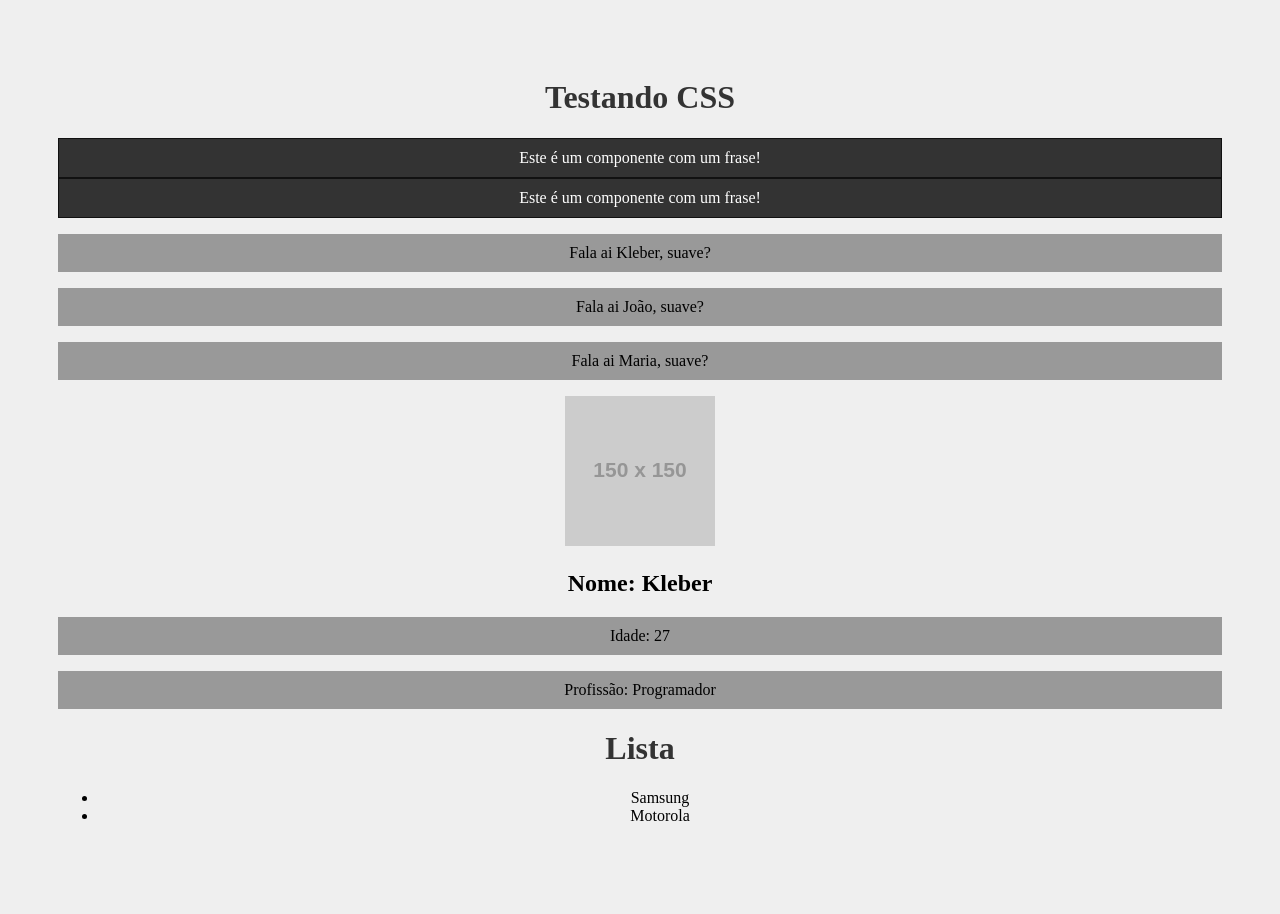
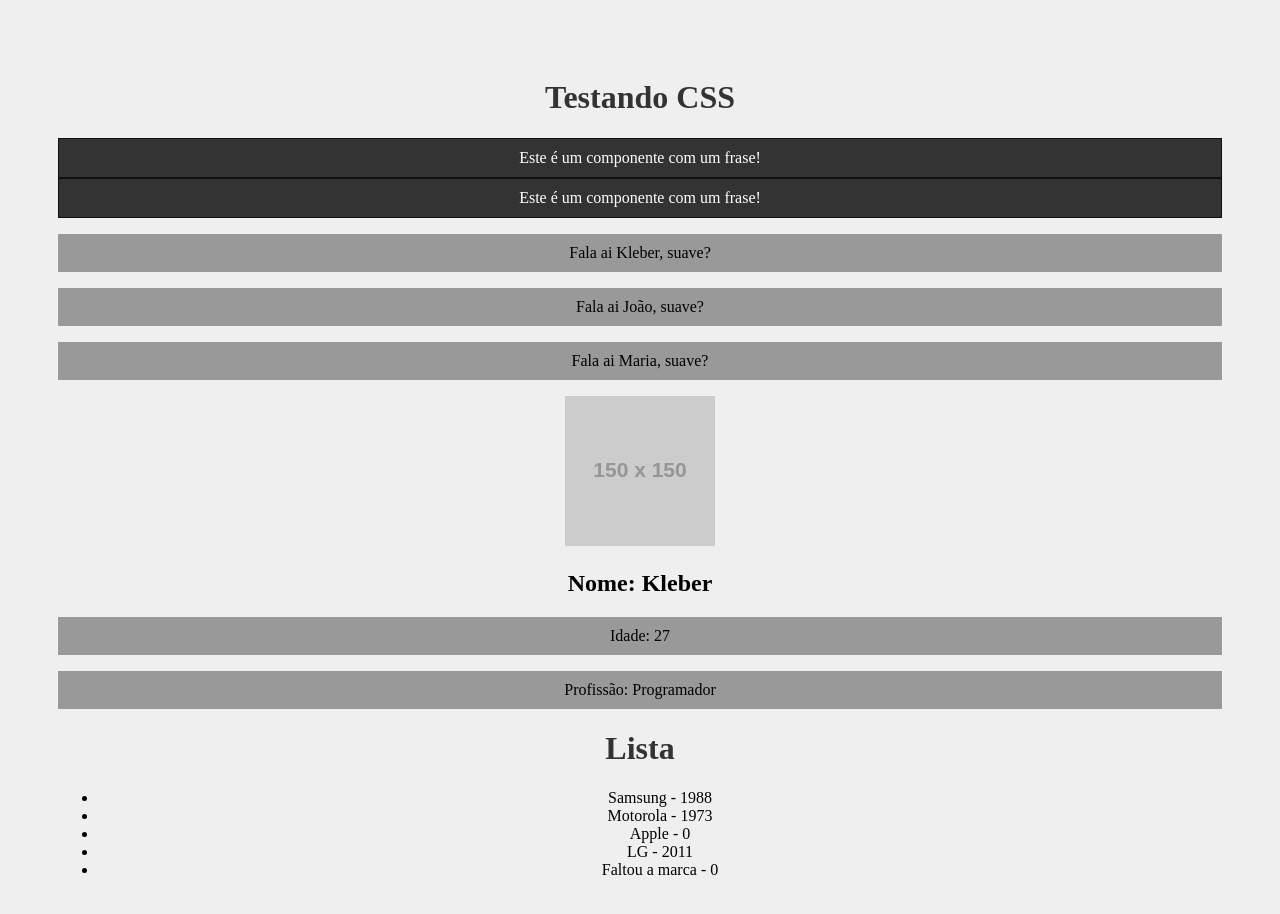
Before and after one commit to klebermkardel/Estudos, a React (Create React App) app in the folder Cursos/React - Hora de Codar/meu-projeto/: page / in a window 1280 px wide. Shown: the top 914 px of the page. Built offline with nearby package versions, Linux system fonts and the light colour scheme.

Commit message:
Mostra como adicionar types para as props, como trabalhar com validações usando types e como usar defaultProps

```diff
--- a/Cursos/React - Hora de Codar/meu-projeto/src/components/Item.js
+++ b/Cursos/React - Hora de Codar/meu-projeto/src/components/Item.js
@@ -1,9 +1,21 @@
-function Item(props) {
+import PropTypes from 'prop-types'
+
+function Item({ marca, ano_lancamento }) {
     return (
         <>
-            <li>{props.marca}</li>
+            <li>{marca} - {ano_lancamento}</li>
         </>
     )
 }
 
+Item.propTypes = {
+    marca: PropTypes.string.isRequired,
+    ano_lancamento: PropTypes.number,
+}
+
+Item.defaultProps = {
+    marca: 'Faltou a marca',
+    ano_lancamento: 0,
+}
+
 export default Item
--- a/Cursos/React - Hora de Codar/meu-projeto/src/components/List.js
+++ b/Cursos/React - Hora de Codar/meu-projeto/src/components/List.js
@@ -5,8 +5,12 @@ function List() {
         <>
             <h1>Lista</h1>
             <ul>
-                <Item marca="Samsung" />
-                <Item marca="Motorola"/>
+                <Item marca="Samsung" ano_lancamento={1988}/>
+                <Item marca="Motorola" ano_lancamento={1973}/>
+                <Item marca="Apple" />
+                <Item marca="LG" ano_lancamento={2011} />
+                <Item  />
+
             </ul>
         </>
     )
```
Also changed, not shown: Cursos/React - Hora de Codar/meu-projeto/src/App.js (line endings or trailing spaces).
